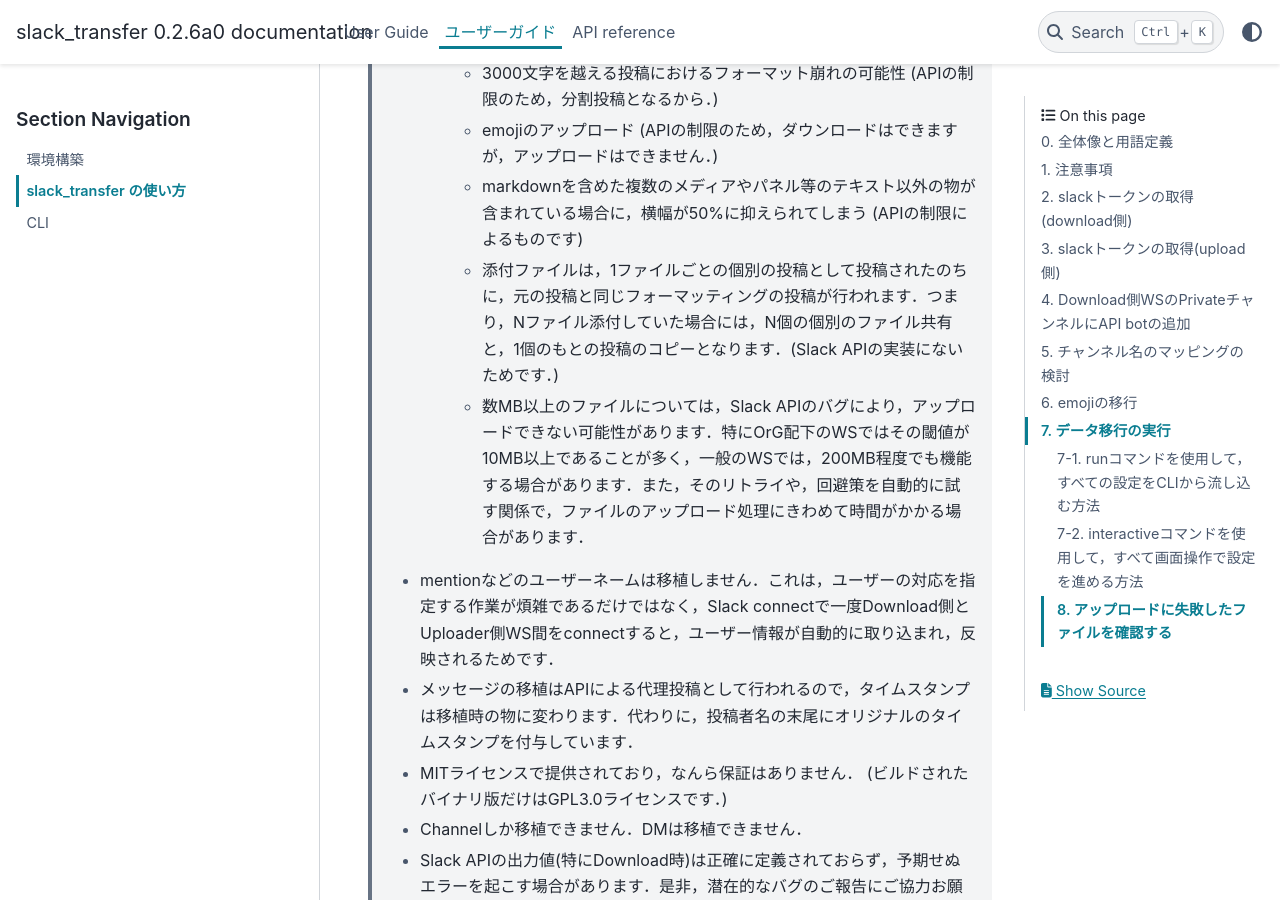
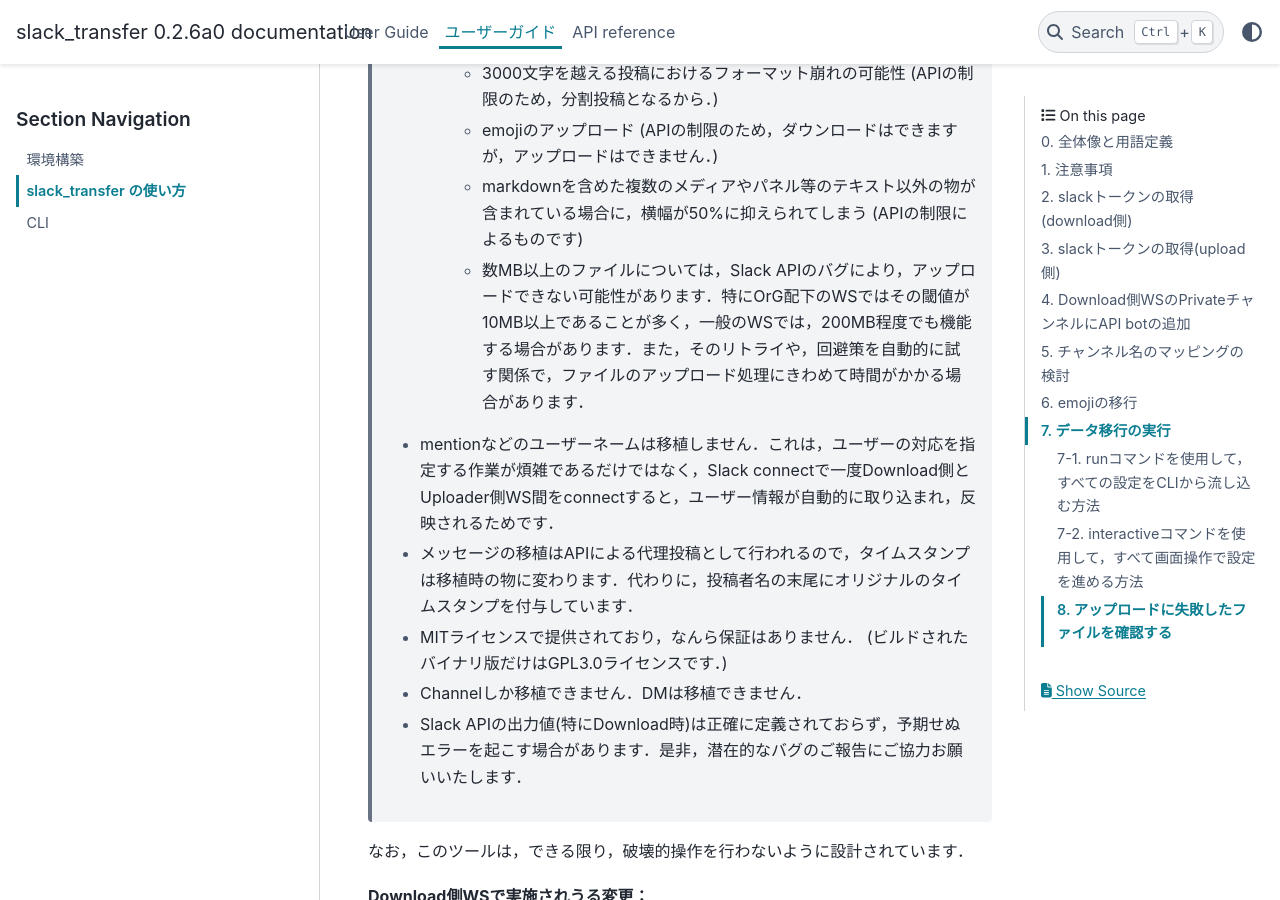
Before and after one commit to masanorihirano/slack_transfer, a Sphinx documentation site: the page built from docs/source/user_guide/run_ja.rst, in a window 1280 px wide and 900 px high, scrolled down 1925 px. Built offline with Sphinx 7.4.7 and the PyData theme 0.15.4, drawn with Linux system fonts in a browser that asks for light colours.

Commit message:
update documents

```diff
--- a/docs/source/user_guide/run.rst
+++ b/docs/source/user_guide/run.rst
@@ -53,7 +53,6 @@
     - Possible formatting errors of massages having more than 3000 characters (Due to API restrictions, the message will be split into separate submissions.)
     - Uploading emoji (due to API limitations, downloading is possible, but uploading is not.)
     - Width is limited to 50% when multiple media, such as markdown and non-text items (panels), are included (due to API limitation)
-    - Attachments will be posted as separate posts, one per file, and then posted with the same formatting as the original post. i.e., if you have attached N files, you will have N separate file shares and a copy of the original post.  (due to API limitation)
     - Files larger than several MB may not be uploaded due to a bug in the Slack API. In particular, the threshold is often 10 MB or less for WSs under OrG, while general WSs may work with files as small as 200 MB. The file upload process may take an extremely long time due to retries and automatic attempts workarounds for this problem.
  - Usernames in "mention" are not converted. This is not only because it is complicated to specify user correspondence, but also because user information is automatically imported and reflected once connecting between the original and destination WS via Slack connect.
  - Since migrated messages are posted by the API, the timestamp is changed. Instead, the original timestamp is added at the end of the users' name.
--- a/docs/source/user_guide/run_ja.rst
+++ b/docs/source/user_guide/run_ja.rst
@@ -52,7 +52,6 @@
     - 3000文字を越える投稿におけるフォーマット崩れの可能性 (APIの制限のため，分割投稿となるから．)
     - emojiのアップロード (APIの制限のため，ダウンロードはできますが，アップロードはできません．)
     - markdownを含めた複数のメディアやパネル等のテキスト以外の物が含まれている場合に，横幅が50%に抑えられてしまう (APIの制限によるものです)
-    - 添付ファイルは，1ファイルごとの個別の投稿として投稿されたのちに，元の投稿と同じフォーマッティングの投稿が行われます．つまり，Nファイル添付していた場合には，N個の個別のファイル共有と，1個のもとの投稿のコピーとなります．(Slack APIの実装にないためです．)
     - 数MB以上のファイルについては，Slack APIのバグにより，アップロードできない可能性があります．特にOrG配下のWSではその閾値が10MB以上であることが多く，一般のWSでは，200MB程度でも機能する場合があります．また，そのリトライや，回避策を自動的に試す関係で，ファイルのアップロード処理にきわめて時間がかかる場合があります．
  - mentionなどのユーザーネームは移植しません．これは，ユーザーの対応を指定する作業が煩雑であるだけではなく，Slack connectで一度Download側とUploader側WS間をconnectすると，ユーザー情報が自動的に取り込まれ，反映されるためです．
  - メッセージの移植はAPIによる代理投稿として行われるので，タイムスタンプは移植時の物に変わります．代わりに，投稿者名の末尾にオリジナルのタイムスタンプを付与しています．
```
